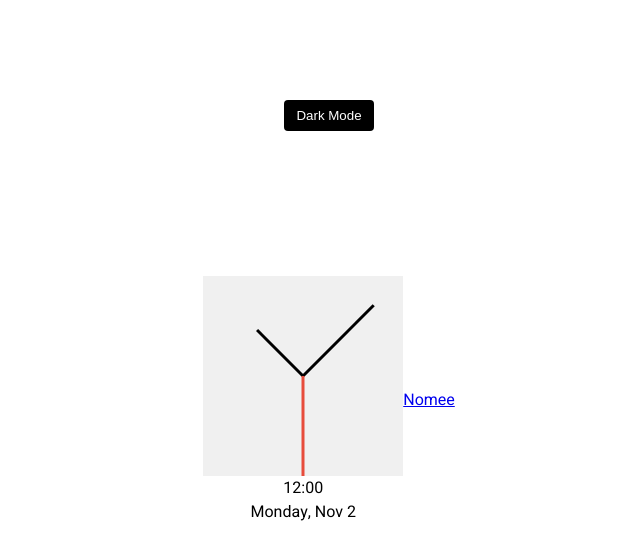
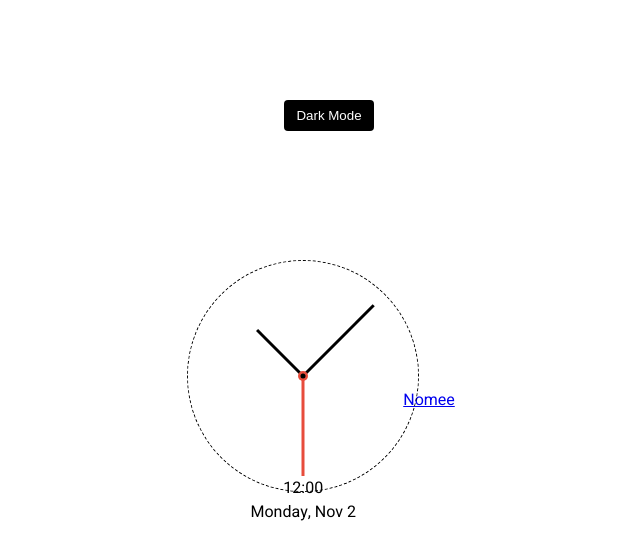
Before and after one commit to imnomee/FIFTY-PROJECTS-NINETEEN-THEME-CLOCK, a plain HTML site: page index.html in a window 1280 px wide. Shown: the whole page, without its empty margins (311-951 px from the left). Drawn offline with Linux system fonts and the light colour scheme.

Commit message:
center and outer

```diff
--- a/styles.css
+++ b/styles.css
@@ -57,7 +57,6 @@ body {
     position: relative;
     width: 200px;
     height: 200px;
-    background-color: #f0f0f0;
 }
 
 .needle {
@@ -84,4 +83,35 @@ body {
 }
 
 .center-point {
+    background-color: #e74c3c;
+    width: 10px;
+    height: 10px;
+    position: absolute;
+    top: 50%;
+    left: 50%;
+    transform: translate(-50%, -50%);
+    border-radius: 50%;
 }
+.center-point::before {
+    content: '';
+    /* background-color: var(--primary-color); */
+    border: 1px dashed var(--primary-color);
+    width: 230px;
+    height: 230px;
+    position: absolute;
+    top: 50%;
+    left: 50%;
+    transform: translate(-50%, -50%);
+    border-radius: 50%;
+}
+.center-point::after {
+    content: '';
+    background-color: var(--primary-color);
+    width: 5px;
+    height: 5px;
+    position: absolute;
+    top: 50%;
+    left: 50%;
+    transform: translate(-50%, -50%);
+    border-radius: 50%;
+}
```
